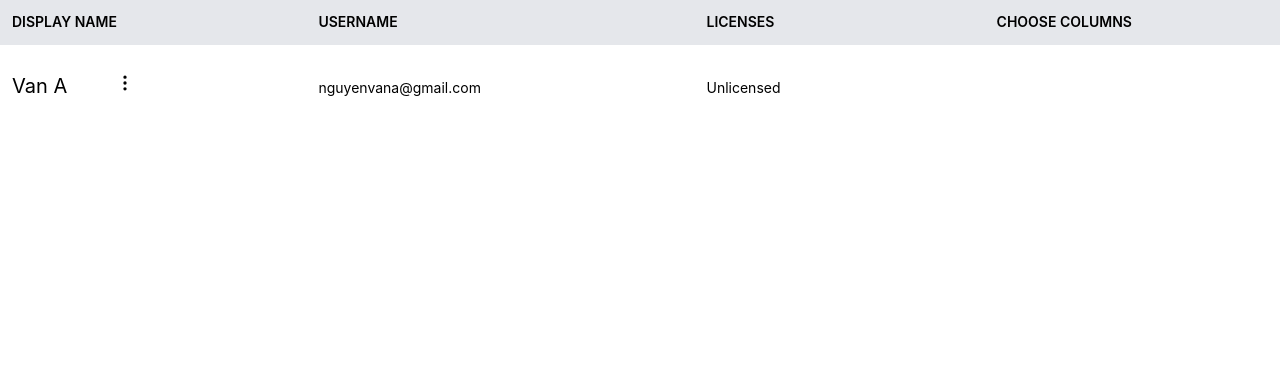
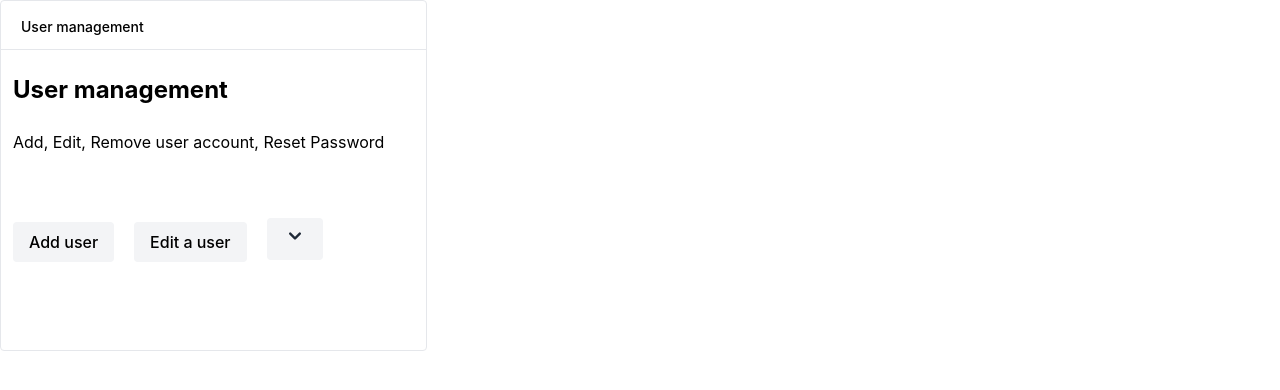
Before and after one commit to NubeS3/administrator-web, a React (Create React App) app: page / in a window 1280 px wide. Shown: the top 390 px of the page. Built offline with nearby package versions, Linux system fonts and the light colour scheme.

Commit message:
feat: user management card

```diff
--- a/src/App.js
+++ b/src/App.js
@@ -1,9 +1,9 @@
-import AdminTable from "./AdminTable/AdminTable";
+import UserManagementCard from "./UserManagementCard/UserManagementCard";
 
 function App() {
   return (
     <div className="App">
-      <AdminTable></AdminTable>
+        <UserManagementCard></UserManagementCard>
     </div>
   );
 }
--- /dev/null
+++ b/src/UserManagementCard/UserManagementCard.js
@@ -0,0 +1,40 @@
+import React from 'react'
+import UserManagementCardDropdown from "../UserManagementCardDropdown/UserManagementCardDropdown";
+
+const UserManagementCard = () => {
+    return (
+        <div className=" rounded overflow-hidden border lg:w-4/12 md:w-6/12 bg-white mx-3 md:mx-0 lg:mx-0">
+            <div className="w-full flex justify-between p-3">
+                <div className="flex">
+                    <span className="pt-1 ml-2 font-medium text-sm">User management</span>
+                </div>
+                <span className="px-2 hover:bg-gray-300 cursor-pointer rounded"><i
+                    className="fas fa-ellipsis-h pt-2 text-lg"></i></span>
+            </div>
+            <hr />
+            <div className="px-3 pb-2">
+                <div className="mt-6 mb-6">
+                    <p className="font-bold text-2xl">User management</p>
+                </div>
+                <div className="mb-16">
+                    Add, Edit, Remove user account, Reset Password
+                </div>
+                <div className="mb-2 relative mb-20">
+                    <div>
+                        <button className="mr-5 bg-gray-100 hover:bg-gray-200 text-black font-medium py-2 px-4 rounded">
+                            Add user
+                        </button>
+                        <button className="mr-5 bg-gray-100 hover:bg-gray-200 text-black font-medium py-2 px-4 rounded">
+                            Edit a user
+                        </button>
+                        <button className="mr-5 bg-gray-100 hover:bg-gray-200 text-black font-medium py-1.5 px-4 rounded">
+                            <UserManagementCardDropdown></UserManagementCardDropdown>
+                        </button>
+                    </div>
+                </div>
+            </div>
+        </div>
+    );
+};
+
+export default UserManagementCard;
--- /dev/null
+++ b/src/UserManagementCardDropdown/UserManagementCardDropdown.js
@@ -0,0 +1,73 @@
+import React, {Fragment, useState} from 'react'
+import { Menu, Transition } from '@headlessui/react'
+
+function classNames(...classes) {
+    return classes.filter(Boolean).join(' ')
+}
+
+export default function UserManagementCardDropdown() {
+
+    const [isShowing, setIsShowing] = useState(false)
+
+    return (
+        <Menu as="div" className="relative inline-block text-left">
+            {({ open }) => (
+                <>
+                    <div>
+                        <svg onClick={() => setIsShowing((isShowing) => !isShowing) } className="w-6 text-gray-800" xmlns="http://www.w3.org/2000/svg"
+                             viewBox="0 0 20 20" fill="currentColor">
+                            <path fill-rule="evenodd"
+                                  d="M5.293 7.293a1 1 0 011.414 0L10 10.586l3.293-3.293a1 1 0 111.414 1.414l-4 4a1 1 0 01-1.414 0l-4-4a1 1 0 010-1.414z"
+                                  clip-rule="evenodd"/>
+                        </svg>
+                    </div>
+
+                    <Transition
+                        show={isShowing}
+                        as={Fragment}
+                        enter="transition ease-out duration-100"
+                        enterFrom="transform opacity-0 scale-95"
+                        enterTo="transform opacity-100 scale-100"
+                        leave="transition ease-in duration-75"
+                        leaveFrom="transform opacity-100 scale-100"
+                        leaveTo="transform opacity-0 scale-95"
+                    >
+                        <Menu.Items
+                            static
+                            className="origin-top-left absolute left-0 mt-2 w-56 rounded-md shadow-lg bg-white ring-1 ring-black ring-opacity-5 focus:outline-none"
+                        >
+                            <div className="py-1">
+                                <Menu.Item>
+                                    {({ active }) => (
+                                        <a
+                                            href="#"
+                                            className={classNames(
+                                                active ? 'bg-gray-100 text-gray-900' : 'text-gray-700',
+                                                'block px-4 py-2 text-sm'
+                                            )}
+                                        >
+                                            Reset password
+                                        </a>
+                                    )}
+                                </Menu.Item>
+                                <Menu.Item>
+                                    {({ active }) => (
+                                        <a
+                                            href="#"
+                                            className={classNames(
+                                                active ? 'bg-gray-100 text-gray-900' : 'text-gray-700',
+                                                'block px-4 py-2 text-sm'
+                                            )}
+                                        >
+                                            Delete user
+                                        </a>
+                                    )}
+                                </Menu.Item>
+                            </div>
+                        </Menu.Items>
+                    </Transition>
+                </>
+            )}
+        </Menu>
+    )
+}
```
